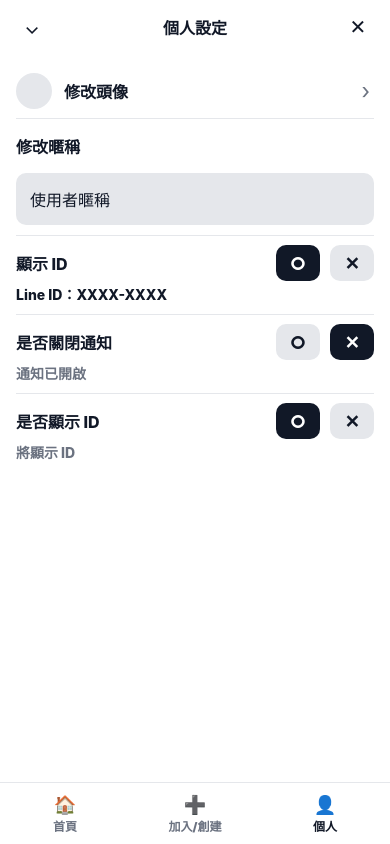
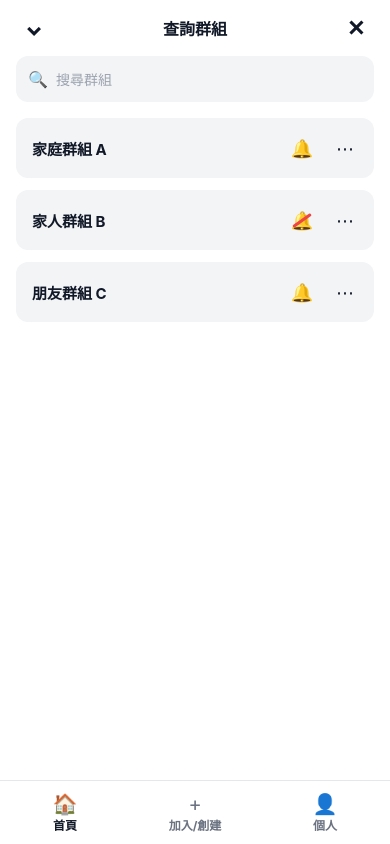
Before and after one commit to Chuck-Huang-yung/AI-Anti-Fraud-System, a React Native app in the folder mobile/: screen / in a window 390 px wide. Built offline with nearby package versions, Linux system fonts and the light colour scheme.

Commit message:
yi:新增查詢群組頁面

```diff
--- a/mobile/App.tsx
+++ b/mobile/App.tsx
@@ -1,6 +1,6 @@
 import React from "react";
-import Screen5 from "./screens/Screen5";
+import ScreenGroupList from "./screens/ScreenGroupList";
 
 export default function App() {
-  return <Screen5 />;
+  return <ScreenGroupList />;
 }
--- /dev/null
+++ b/mobile/screens/ScreenGroupList.tsx
@@ -0,0 +1,397 @@
+import React, { useMemo, useState } from "react";
+import {
+  SafeAreaView,
+  StyleSheet,
+  Text,
+  View,
+  Pressable,
+  FlatList,
+  Alert,
+  TextInput,
+  Modal,
+  TouchableOpacity,
+} from "react-native";
+
+type TabKey = "home" | "join" | "me";
+
+type GroupItem = {
+  id: string;
+  name: string;
+  muted: boolean; // true = 推播關閉
+};
+
+export default function ScreenGroupList() {
+  const [tab, setTab] = useState<TabKey>("home");
+
+  const [groups, setGroups] = useState<GroupItem[]>([
+    { id: "1", name: "家庭群組 A", muted: false },
+    { id: "2", name: "家人群組 B", muted: true },
+    { id: "3", name: "朋友群組 C", muted: false },
+  ]);
+
+  const [query, setQuery] = useState("");
+  const filtered = useMemo(() => {
+    const q = query.trim().toLowerCase();
+    if (!q) return groups;
+    return groups.filter((g) => g.name.toLowerCase().includes(q));
+  }, [groups, query]);
+
+  // 三點選單
+  const [menuOpen, setMenuOpen] = useState(false);
+  const [menuGroupId, setMenuGroupId] = useState<string | null>(null);
+
+  const openMenu = (groupId: string) => {
+    setMenuGroupId(groupId);
+    setMenuOpen(true);
+  };
+
+  const closeMenu = () => {
+    setMenuOpen(false);
+    setMenuGroupId(null);
+  };
+
+  const getGroup = () => groups.find((g) => g.id === menuGroupId);
+
+  const toggleMute = () => {
+    const g = getGroup();
+    if (!g) return;
+
+    const nextMuted = !g.muted;
+
+    setGroups((prev) =>
+      prev.map((x) => (x.id === g.id ? { ...x, muted: nextMuted } : x))
+    );
+
+    closeMenu();
+
+    Alert.alert(
+      "推播設定",
+      nextMuted ? "已關閉推播（鈴鐺會出現紅線）" : "已開啟推播"
+    );
+  };
+
+  const leaveGroup = () => {
+    const g = getGroup();
+    if (!g) return;
+
+    Alert.alert("退出群組", `確定要退出「${g.name}」嗎？`, [
+      { text: "取消", style: "cancel" },
+      {
+        text: "退出",
+        style: "destructive",
+        onPress: () => {
+          setGroups((prev) => prev.filter((x) => x.id !== g.id));
+          closeMenu();
+        },
+      },
+    ]);
+  };
+
+  const reviewMembers = () => {
+    const g = getGroup();
+    if (!g) return;
+
+    closeMenu();
+    Alert.alert("審核新成員", `這裡之後接「${g.name}」的新成員審核頁面`);
+  };
+
+  return (
+    <SafeAreaView style={styles.safe}>
+      {/* Header */}
+      <View style={styles.header}>
+        <Pressable style={styles.headerBtn}>
+          <Text style={styles.headerIcon}>⌄</Text>
+        </Pressable>
+
+        <Text style={styles.headerTitle}>查詢群組</Text>
+
+        <Pressable style={styles.headerBtn}>
+          <Text style={styles.headerIcon}>✕</Text>
+        </Pressable>
+      </View>
+
+      {/* ✅ 搜尋框（補回來） */}
+      <View style={styles.searchWrap}>
+        <View style={styles.searchBox}>
+          <Text style={styles.searchIcon}>🔍</Text>
+          <TextInput
+            value={query}
+            onChangeText={setQuery}
+            placeholder="搜尋群組"
+            placeholderTextColor="#9ca3af"
+            style={styles.searchInput}
+            autoCorrect={false}
+          />
+          {query.length > 0 ? (
+            <Pressable onPress={() => setQuery("")} hitSlop={10}>
+              <Text style={styles.searchClear}>✕</Text>
+            </Pressable>
+          ) : null}
+        </View>
+      </View>
+
+      {/* 群組列表 */}
+      <FlatList
+        data={filtered}
+        keyExtractor={(item) => item.id}
+        contentContainerStyle={{ padding: 16, paddingTop: 10 }}
+        renderItem={({ item }) => (
+          <View style={styles.card}>
+            <Text style={styles.groupName}>{item.name}</Text>
+
+            {/* 右側：鈴鐺(可顯示紅線) + 三點 */}
+            <View style={styles.rightIcons}>
+              <Pressable
+                onPress={() =>
+                  Alert.alert(
+                    "通知狀態",
+                    item.muted ? "目前：推播已關閉" : "目前：推播已開啟"
+                  )
+                }
+                style={{ paddingHorizontal: 4, paddingVertical: 2 }}
+              >
+                <Bell muted={item.muted} />
+              </Pressable>
+
+              <Pressable
+                onPress={() => openMenu(item.id)}
+                style={{ paddingHorizontal: 4, paddingVertical: 2 }}
+              >
+                <Text style={styles.icon}>⋯</Text>
+              </Pressable>
+            </View>
+          </View>
+        )}
+      />
+
+      {/* Bottom Nav */}
+      <View style={styles.nav}>
+        <NavItem
+          icon="🏠"
+          label="首頁"
+          active={tab === "home"}
+          onPress={() => setTab("home")}
+        />
+        <NavItem
+          icon="+"
+          label="加入/創建"
+          active={tab === "join"}
+          onPress={() => setTab("join")}
+        />
+        <NavItem
+          icon="👤"
+          label="個人"
+          active={tab === "me"}
+          onPress={() => setTab("me")}
+        />
+      </View>
+
+      {/* ✅ 三點選單（Modal） */}
+      <Modal visible={menuOpen} transparent animationType="fade" onRequestClose={closeMenu}>
+        <Pressable style={styles.modalBackdrop} onPress={closeMenu}>
+          <View />
+        </Pressable>
+
+        <View style={styles.sheet}>
+          <View style={styles.sheetHandle} />
+
+          <TouchableOpacity style={styles.sheetItem} onPress={toggleMute}>
+            <Text style={styles.sheetText}>
+              {getGroup()?.muted ? "開啟推播" : "關閉推播"}
+            </Text>
+          </TouchableOpacity>
+
+          <View style={styles.sheetDivider} />
+
+          <TouchableOpacity style={styles.sheetItem} onPress={reviewMembers}>
+            <Text style={styles.sheetText}>審核新成員是否加入群組</Text>
+          </TouchableOpacity>
+
+          <View style={styles.sheetDivider} />
+
+          <TouchableOpacity style={styles.sheetItem} onPress={leaveGroup}>
+            <Text style={[styles.sheetText, { color: "#b91c1c" }]}>退出群組</Text>
+          </TouchableOpacity>
+
+          <TouchableOpacity style={[styles.sheetItem, { marginTop: 8 }]} onPress={closeMenu}>
+            <Text style={[styles.sheetText, { color: "#6b7280" }]}>取消</Text>
+          </TouchableOpacity>
+        </View>
+      </Modal>
+    </SafeAreaView>
+  );
+}
+
+/* ---------- 小元件 ---------- */
+
+function Bell({ muted }: { muted: boolean }) {
+  // muted=true：顯示鈴鐺 + 紅色斜線（不靠圖片檔）
+  return (
+    <View style={styles.bellWrap}>
+      <Text style={styles.bellText}>{muted ? "🔔" : "🔔"}</Text>
+      {muted ? <View style={styles.bellSlash} /> : null}
+    </View>
+  );
+}
+
+function NavItem({
+  icon,
+  label,
+  active,
+  onPress,
+}: {
+  icon: string;
+  label: string;
+  active: boolean;
+  onPress: () => void;
+}) {
+  return (
+    <Pressable onPress={onPress} style={styles.navItem}>
+      <Text style={[styles.navIcon, active && styles.active]}>{icon}</Text>
+      <Text style={[styles.navText, active && styles.active]}>{label}</Text>
+    </Pressable>
+  );
+}
+
+/* ---------- Styles ---------- */
+
+const styles = StyleSheet.create({
+  safe: { flex: 1, backgroundColor: "#fff" },
+
+  header: {
+    height: 56,
+    flexDirection: "row",
+    alignItems: "center",
+    paddingHorizontal: 12,
+  },
+  headerBtn: {
+    width: 44,
+    alignItems: "center",
+    justifyContent: "center",
+  },
+  headerIcon: {
+    fontSize: 22,
+    fontWeight: "900",
+    color: "#111827",
+  },
+  headerTitle: {
+    flex: 1,
+    textAlign: "center",
+    fontSize: 16,
+    fontWeight: "800",
+    color: "#111827",
+  },
+
+  searchWrap: {
+    paddingHorizontal: 16,
+    paddingBottom: 6,
+  },
+  searchBox: {
+    height: 46,
+    borderRadius: 12,
+    backgroundColor: "#f3f4f6",
+    paddingHorizontal: 12,
+    flexDirection: "row",
+    alignItems: "center",
+    gap: 8,
+  },
+  searchIcon: {
+    fontSize: 16,
+  },
+  searchInput: {
+    flex: 1,
+    fontSize: 14,
+    color: "#111827",
+  },
+  searchClear: {
+    fontSize: 16,
+    color: "#6b7280",
+    fontWeight: "800",
+  },
+
+  card: {
+    height: 60,
+    borderRadius: 12,
+    backgroundColor: "#f3f4f6",
+    paddingHorizontal: 16,
+    marginBottom: 12,
+    flexDirection: "row",
+    alignItems: "center",
+    justifyContent: "space-between",
+  },
+  groupName: { fontSize: 15, fontWeight: "700", color: "#111827" },
+
+  rightIcons: {
+    flexDirection: "row",
+    alignItems: "center",
+    gap: 14,
+  },
+  icon: { fontSize: 18, color: "#111827" },
+
+  bellWrap: {
+    width: 24,
+    height: 24,
+    alignItems: "center",
+    justifyContent: "center",
+  },
+  bellText: { fontSize: 18 },
+  bellSlash: {
+    position: "absolute",
+    width: 22,
+    height: 3,
+    backgroundColor: "#ef4444",
+    transform: [{ rotate: "-35deg" }],
+    borderRadius: 2,
+  },
+
+  nav: {
+    height: 64,
+    borderTopWidth: 1,
+    borderTopColor: "#e5e7eb",
+    flexDirection: "row",
+    backgroundColor: "#fff",
+  },
+  navItem: { flex: 1, alignItems: "center", justifyContent: "center" },
+  navIcon: { fontSize: 20, color: "#6b7280" },
+  navText: { fontSize: 12, fontWeight: "700", color: "#6b7280" },
+  active: { color: "#111827" },
+
+  modalBackdrop: {
+    flex: 1,
+    backgroundColor: "rgba(0,0,0,0.25)",
+  },
+
+  sheet: {
+    position: "absolute",
+    left: 0,
+    right: 0,
+    bottom: 0,
+    padding: 12,
+    paddingBottom: 18,
+    backgroundColor: "#fff",
+    borderTopLeftRadius: 16,
+    borderTopRightRadius: 16,
+  },
+  sheetHandle: {
+    width: 44,
+    height: 5,
+    borderRadius: 999,
+    backgroundColor: "#e5e7eb",
+    alignSelf: "center",
+    marginBottom: 10,
+  },
+  sheetItem: {
+    paddingVertical: 14,
+    paddingHorizontal: 10,
+    borderRadius: 10,
+  },
+  sheetText: {
+    fontSize: 15,
+    fontWeight: "800",
+    color: "#111827",
+  },
+  sheetDivider: {
+    height: 1,
+    backgroundColor: "#e5e7eb",
+  },
+});
```
Also changed, not shown: 1 other file (tests, documents, lock files or other folders).
